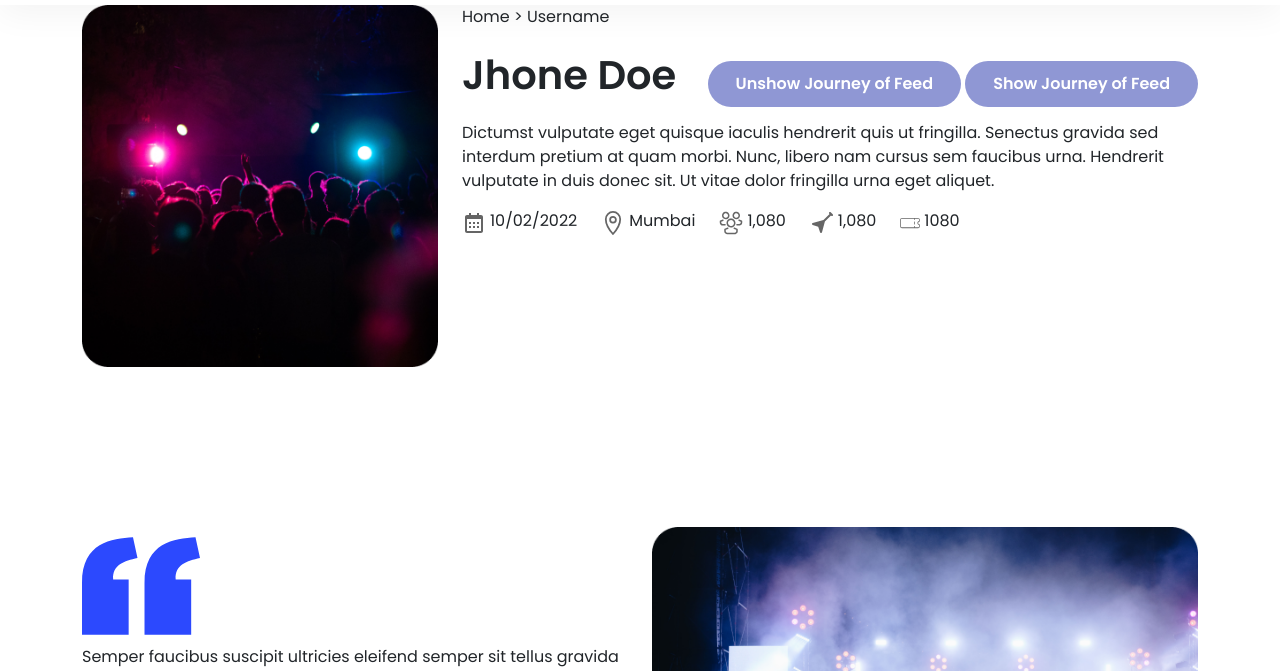
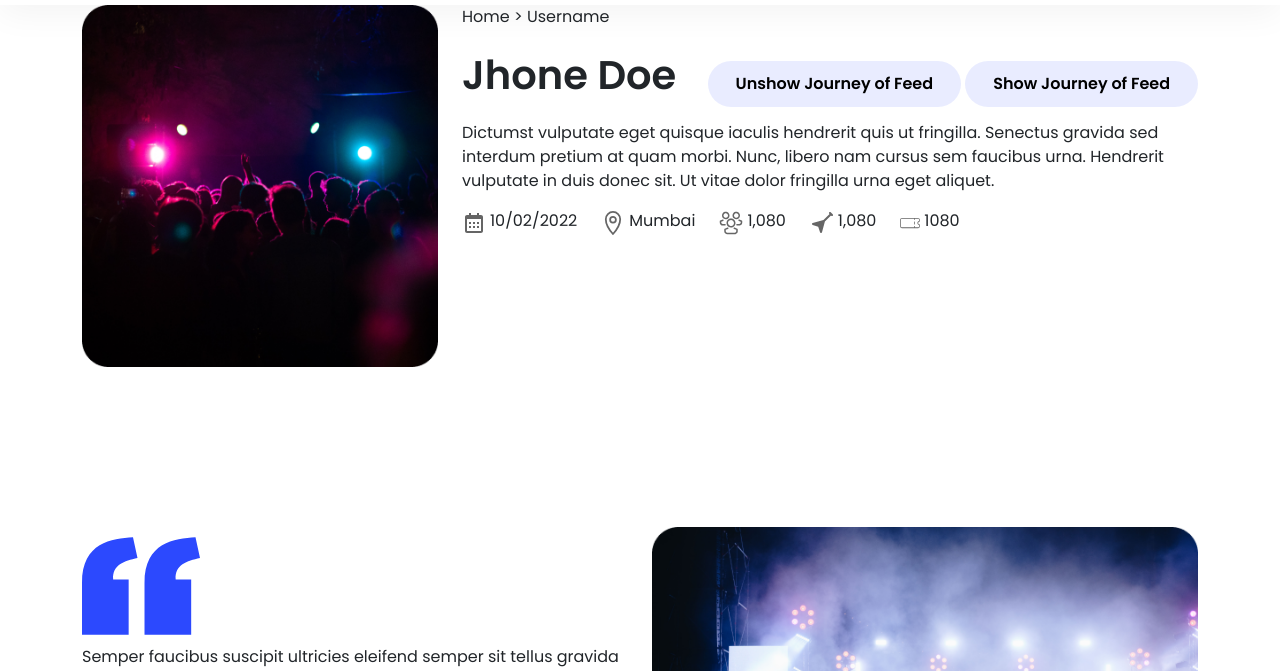
Before and after one commit to riteshbishnoi530/Festivals-Profile, a plain HTML site: page index.html in a window 1280 px wide. Shown: the part 87-758 px from the top of the page. Drawn offline with nearby package versions, Linux system fonts and the light colour scheme.

Commit message:
button hover

```diff
--- a/assets/css/style.css
+++ b/assets/css/style.css
@@ -125,12 +125,11 @@ background: #2C49FE;
   }
   .show {
     height: 100%;
-    background: #2D3CAE87;
     font-family: "Poppins", sans-serif;
     font-size: 17px;
     font-weight: 700;
     text-align: center;
-    color: white;
+    color: black;
     text-decoration: none;
 }
 /*----------------------------------fonts-------------------*/
```
